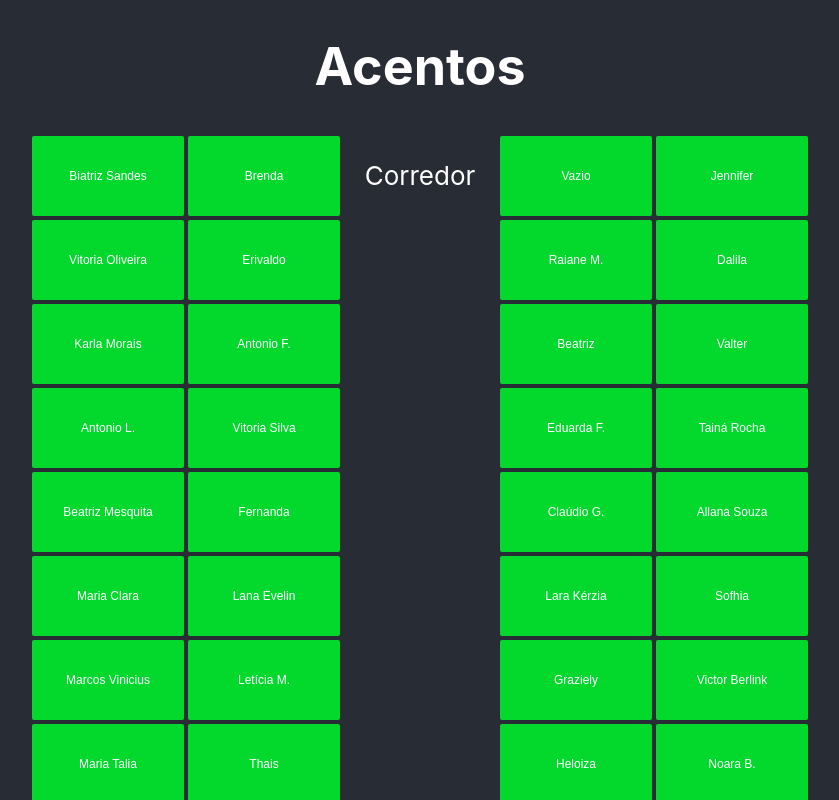
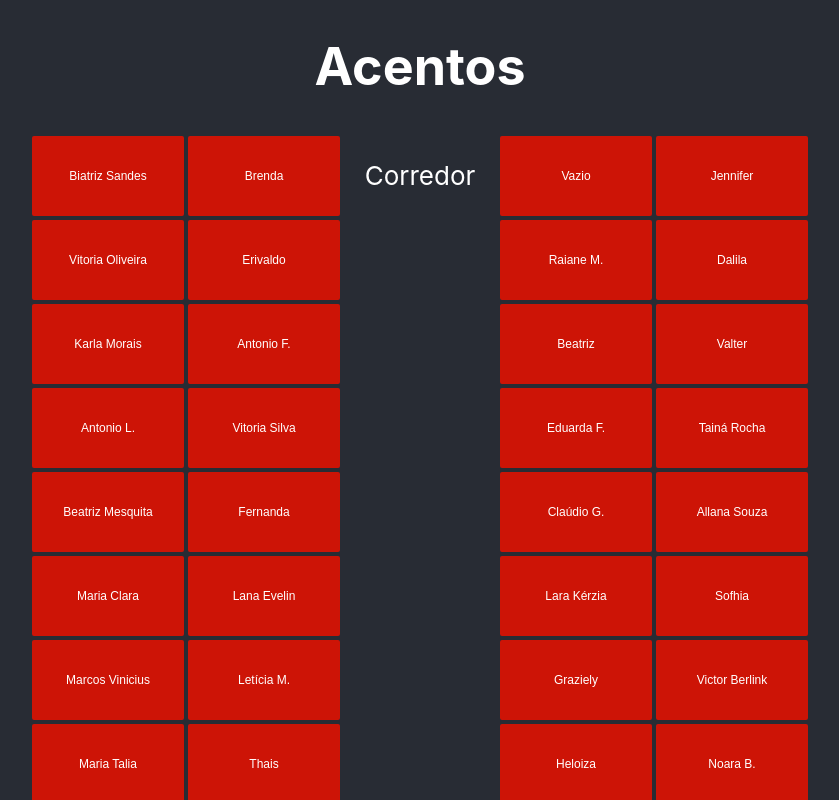
Before and after one commit to zValdinei/mapeamento-fied-sede, a React (Create React App) app: page / in a window 1280 px wide. Shown: the top 800 px of the page, without its empty margins (220-1059 px from the left). Built offline with nearby package versions, Linux system fonts and the light colour scheme.

Commit message:
Update BotaoInterativo.js
Change to buttun green for red

```diff
--- a/src/components/BotaoInterativo.js
+++ b/src/components/BotaoInterativo.js
@@ -1,9 +1,9 @@
 import React, { useState } from "react";
 
 function BotaoInterativo({ estilo_butao, nome,...props }) {
-  const [cor, setCor] = useState("#03d92d");
+  const [cor, setCor] = useState("#cd1406");
   const trocaCor = () => {
-    setCor((prevCor) => (prevCor === "#03d92d" ? "#cd1406" : "#03d92d"));
+    setCor((prevCor) => (prevCor === "#cd1406" ? "#03d92d" : "#cd1406"));
   };
 
   return (
```
